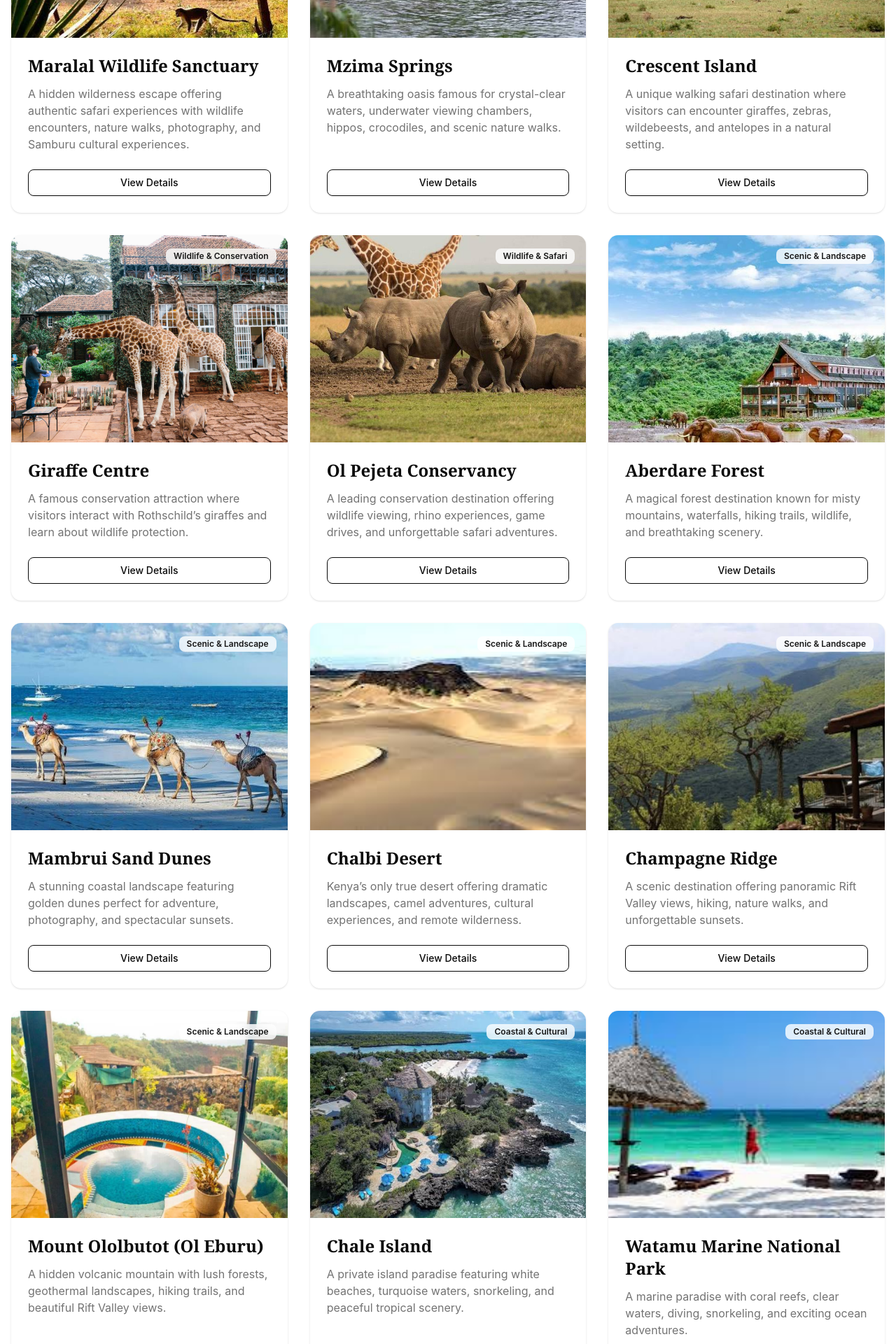
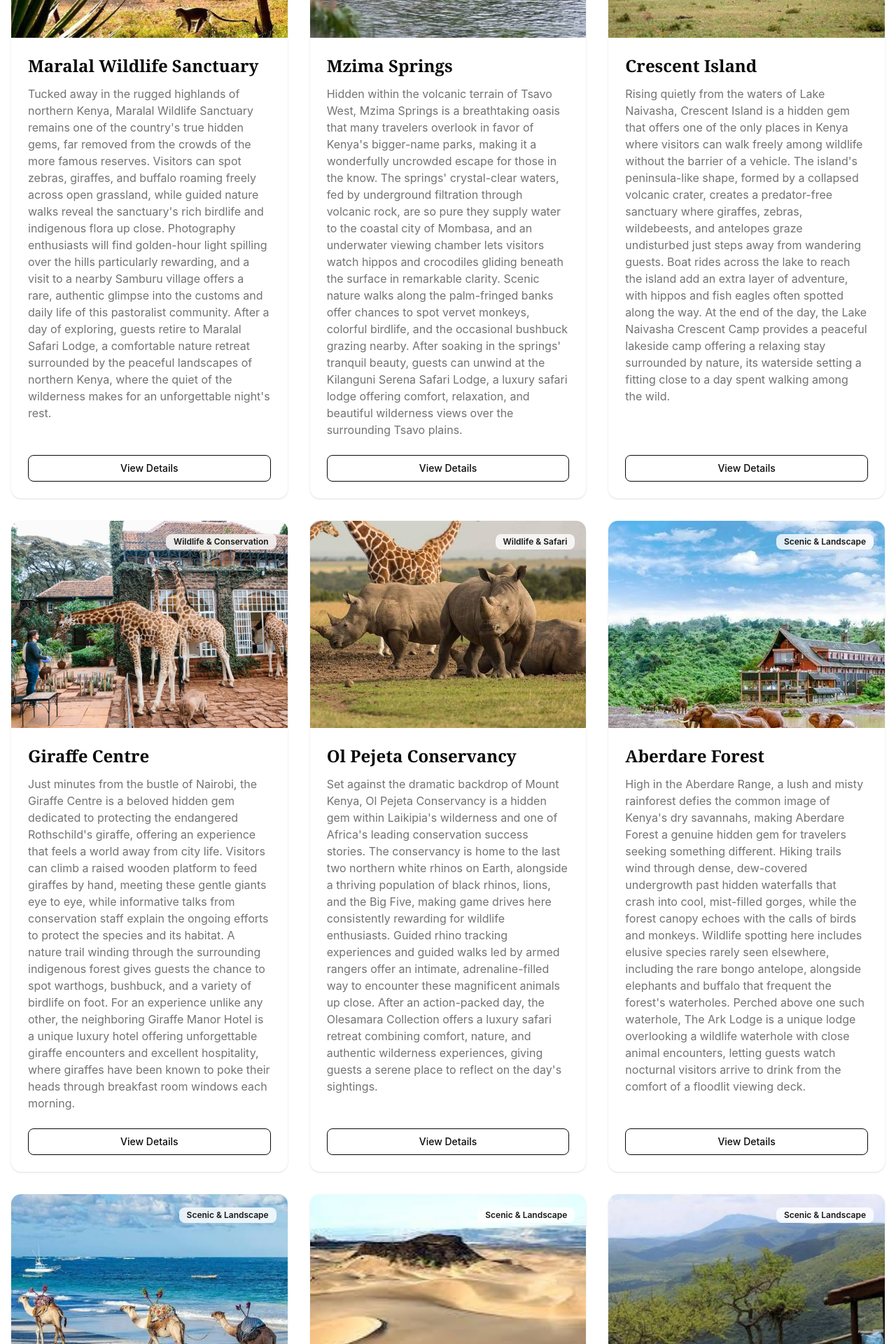
Before and after one commit to kwambokamegan/secret--safari, a React (Vite) app: page /discover in a window 1280 px wide. Shown: the part 740-2660 px from the top of the page at 70% size. Built offline with nearby package versions, Linux system fonts and the light colour scheme.

Commit message:
Expand destination descriptions with full paragraphs

```diff
--- a/src/data/destinations.ts
+++ b/src/data/destinations.ts
@@ -19,7 +19,7 @@ export const destinations: Destination[] = [
     location: "Northern Kenya",
     image: "/images/destinations/maralal.jpeg",
     description:
-      "A hidden wilderness escape offering authentic safari experiences with wildlife encounters, nature walks, photography, and Samburu cultural experiences.",
+      "Tucked away in the rugged highlands of northern Kenya, Maralal Wildlife Sanctuary remains one of the country's true hidden gems, far removed from the crowds of the more famous reserves. Visitors can spot zebras, giraffes, and buffalo roaming freely across open grassland, while guided nature walks reveal the sanctuary's rich birdlife and indigenous flora up close. Photography enthusiasts will find golden-hour light spilling over the hills particularly rewarding, and a visit to a nearby Samburu village offers a rare, authentic glimpse into the customs and daily life of this pastoralist community. After a day of exploring, guests retire to Maralal Safari Lodge, a comfortable nature retreat surrounded by the peaceful landscapes of northern Kenya, where the quiet of the wilderness makes for an unforgettable night's rest.",
     accommodation: {
       name: "Maralal Safari Lodge",
       description:
@@ -34,7 +34,7 @@ export const destinations: Destination[] = [
     location: "Tsavo West, Kenya",
     image: "/images/destinations/mzima-springs.jpeg",
     description:
-      "A breathtaking oasis famous for crystal-clear waters, underwater viewing chambers, hippos, crocodiles, and scenic nature walks.",
+      "Hidden within the volcanic terrain of Tsavo West, Mzima Springs is a breathtaking oasis that many travelers overlook in favor of Kenya's bigger-name parks, making it a wonderfully uncrowded escape for those in the know. The springs' crystal-clear waters, fed by underground filtration through volcanic rock, are so pure they supply water to the coastal city of Mombasa, and an underwater viewing chamber lets visitors watch hippos and crocodiles gliding beneath the surface in remarkable clarity. Scenic nature walks along the palm-fringed banks offer chances to spot vervet monkeys, colorful birdlife, and the occasional bushbuck grazing nearby. After soaking in the springs' tranquil beauty, guests can unwind at the Kilanguni Serena Safari Lodge, a luxury safari lodge offering comfort, relaxation, and beautiful wilderness views over the surrounding Tsavo plains.",
     accommodation: {
       name: "Kilanguni Serena Safari Lodge",
       description:
@@ -49,7 +49,7 @@ export const destinations: Destination[] = [
     location: "Lake Naivasha, Kenya",
     image: "/images/destinations/crescent-island.jpeg",
     description:
-      "A unique walking safari destination where visitors can encounter giraffes, zebras, wildebeests, and antelopes in a natural setting.",
+      "Rising quietly from the waters of Lake Naivasha, Crescent Island is a hidden gem that offers one of the only places in Kenya where visitors can walk freely among wildlife without the barrier of a vehicle. The island's peninsula-like shape, formed by a collapsed volcanic crater, creates a predator-free sanctuary where giraffes, zebras, wildebeests, and antelopes graze undisturbed just steps away from wandering guests. Boat rides across the lake to reach the island add an extra layer of adventure, with hippos and fish eagles often spotted along the way. At the end of the day, the Lake Naivasha Crescent Camp provides a peaceful lakeside camp offering a relaxing stay surrounded by nature, its waterside setting a fitting close to a day spent walking among the wild.",
     accommodation: {
       name: "Lake Naivasha Crescent Camp",
       description:
@@ -64,7 +64,7 @@ export const destinations: Destination[] = [
     location: "Nairobi, Kenya",
     image: "/images/destinations/giraffe-centre.jpeg",
     description:
-      "A famous conservation attraction where visitors interact with Rothschild’s giraffes and learn about wildlife protection.",
+      "Just minutes from the bustle of Nairobi, the Giraffe Centre is a beloved hidden gem dedicated to protecting the endangered Rothschild's giraffe, offering an experience that feels a world away from city life. Visitors can climb a raised wooden platform to feed giraffes by hand, meeting these gentle giants eye to eye, while informative talks from conservation staff explain the ongoing efforts to protect the species and its habitat. A nature trail winding through the surrounding indigenous forest gives guests the chance to spot warthogs, bushbuck, and a variety of birdlife on foot. For an experience unlike any other, the neighboring Giraffe Manor Hotel is a unique luxury hotel offering unforgettable giraffe encounters and excellent hospitality, where giraffes have been known to poke their heads through breakfast room windows each morning.",
     accommodation: {
       name: "Giraffe Manor Hotel",
       description:
@@ -79,7 +79,7 @@ export const destinations: Destination[] = [
     location: "Laikipia, Kenya",
     image: "/images/destinations/ol-pejeta.jpeg",
     description:
-      "A leading conservation destination offering wildlife viewing, rhino experiences, game drives, and unforgettable safari adventures.",
+      "Set against the dramatic backdrop of Mount Kenya, Ol Pejeta Conservancy is a hidden gem within Laikipia's wilderness and one of Africa's leading conservation success stories. The conservancy is home to the last two northern white rhinos on Earth, alongside a thriving population of black rhinos, lions, and the Big Five, making game drives here consistently rewarding for wildlife enthusiasts. Guided rhino tracking experiences and guided walks led by armed rangers offer an intimate, adrenaline-filled way to encounter these magnificent animals up close. After an action-packed day, the Olesamara Collection offers a luxury safari retreat combining comfort, nature, and authentic wilderness experiences, giving guests a serene place to reflect on the day's sightings.",
     accommodation: {
       name: "Olesamara Collection",
       description:
@@ -94,7 +94,7 @@ export const destinations: Destination[] = [
     location: "Aberdare Range, Kenya",
     image: "/images/destinations/aberdare.jpeg",
     description:
-      "A magical forest destination known for misty mountains, waterfalls, hiking trails, wildlife, and breathtaking scenery.",
+      "High in the Aberdare Range, a lush and misty rainforest defies the common image of Kenya's dry savannahs, making Aberdare Forest a genuine hidden gem for travelers seeking something different. Hiking trails wind through dense, dew-covered undergrowth past hidden waterfalls that crash into cool, mist-filled gorges, while the forest canopy echoes with the calls of birds and monkeys. Wildlife spotting here includes elusive species rarely seen elsewhere, including the rare bongo antelope, alongside elephants and buffalo that frequent the forest's waterholes. Perched above one such waterhole, The Ark Lodge is a unique lodge overlooking a wildlife waterhole with close animal encounters, letting guests watch nocturnal visitors arrive to drink from the comfort of a floodlit viewing deck.",
     accommodation: {
       name: "The Ark Lodge",
       description:
@@ -109,11 +109,11 @@ export const destinations: Destination[] = [
     location: "Malindi, Kenya",
     image: "/images/destinations/mambrui-dunes.jpeg",
     description:
-      "A stunning coastal landscape featuring golden dunes perfect for adventure, photography, and spectacular sunsets.",
+      "Just north of Malindi, the Mambrui Sand Dunes remain a hidden gem along Kenya's coast, their towering golden slopes largely undiscovered by the crowds that flock to the region's beaches. Adventure seekers can climb the shifting dunes for sweeping views of the Indian Ocean, try sandboarding down their steep faces, or simply wander the dramatic landscape as a backdrop for striking photography. As the sun begins to set, the dunes take on a fiery amber glow, creating one of the most spectacular sunset views on the entire coastline. Nearby, the Coral Village Bungalow offers a peaceful coastal retreat offering comfort near Kenya's beautiful shoreline, the perfect base for exploring this quiet corner of the coast.",
     accommodation: {
       name: "Coral Village Bungalow",
       description:
-        "A peaceful coastal retreat offering comfort near Kenya’s beautiful shoreline.",
+        "A peaceful coastal retreat offering comfort near Kenya's beautiful shoreline.",
     },
   },
 
@@ -124,7 +124,7 @@ export const destinations: Destination[] = [
     location: "Northern Kenya",
     image: "/images/destinations/chalbi-desert.jpeg",
     description:
-      "Kenya’s only true desert offering dramatic landscapes, camel adventures, cultural experiences, and remote wilderness.",
+      "Far from Kenya's lush plains, the Chalbi Desert is a hidden gem of stark, otherworldly beauty and the country's only true desert, offering an experience unlike anywhere else in East Africa. Vast, blinding-white salt pans stretch to the horizon, occasionally broken by nomadic Gabbra caravans leading camels across the wasteland in scenes that feel almost biblical. Adventurous travelers can join camel trekking expeditions, learn about the resilient desert cultures that call this region home, or simply take in the profound silence and isolation of the landscape. After a day exploring the desert's rugged terrain, Desert Rose Kenya provides a comfortable desert stay surrounded by the beauty of northern Kenya, offering welcome respite from the region's intense heat.",
     accommodation: {
       name: "Desert Rose Kenya",
       description:
@@ -139,7 +139,7 @@ export const destinations: Destination[] = [
     location: "Great Rift Valley, Kenya",
     image: "/images/destinations/champagne-ridge.jpeg",
     description:
-      "A scenic destination offering panoramic Rift Valley views, hiking, nature walks, and unforgettable sunsets.",
+      "Perched along the edge of the Great Rift Valley, Champagne Ridge is a hidden gem offering some of the most panoramic views in the region, largely bypassed by travelers rushing between Kenya's more famous parks. Hiking trails along the ridge reward visitors with sweeping vistas across the valley floor, while gentle nature walks through the surrounding bush reveal a variety of birdlife and acacia-dotted scenery. As evening approaches, the ridge becomes one of the finest spots in the country to watch the sun set over the Rift Valley, the sky bursting into shades of orange and pink. The elegant Oolorien House Kajiado offers comfort and stunning landscape views, making it an ideal base for soaking in the ridge's scenery at any time of day.",
     accommodation: {
       name: "Oolorien House Kajiado",
       description:
@@ -154,7 +154,7 @@ export const destinations: Destination[] = [
     location: "Naivasha, Kenya",
     image: "/images/destinations/ol-eburu.jpeg",
     description:
-      "A hidden volcanic mountain with lush forests, geothermal landscapes, hiking trails, and beautiful Rift Valley views.",
+      "Overlooking the Rift Valley near Naivasha, Mount Ololbutot, better known as Ol Eburu, is a hidden volcanic gem cloaked in lush forest and largely unknown outside of dedicated hiking circles. Steaming geothermal vents and fumaroles dot the mountain's slopes, a striking reminder of the volcanic forces that shaped this landscape, while hiking trails wind through dense forest alive with birdsong and the calls of colobus monkeys. Reaching the summit rewards hikers with sweeping views across the Rift Valley and Lake Naivasha in the distance, making the climb well worth the effort. At the base of the mountain, the Ol Eburu Cottage Naivasha offers a cozy nature retreat perfect for exploring the surrounding wilderness, an ideal spot to rest after a day on the trails.",
     accommodation: {
       name: "Ol Eburu Cottage Naivasha",
       description:
@@ -169,7 +169,7 @@ export const destinations: Destination[] = [
     location: "Kwale, Kenya",
     image: "/images/destinations/chale-island.jpeg",
     description:
-      "A private island paradise featuring white beaches, turquoise waters, snorkeling, and peaceful tropical scenery.",
+      "Off the coast of Kwale, Chale Island is a hidden tropical gem, a private island paradise where white sand beaches meet impossibly turquoise waters. Snorkeling around the surrounding coral reefs reveals a vibrant underwater world of tropical fish, while the island's quiet, palm-fringed shores are ideal for long walks or simply relaxing to the sound of the waves. Local legend and folklore surrounding the island add a layer of mystery to its natural beauty, drawing curious travelers to explore beyond the beach. The exclusive Chale Island Resort offers a luxury island resort offering privacy, relaxation, and coastal charm, giving guests the sense of having an entire tropical paradise to themselves.",
     accommodation: {
       name: "Chale Island Resort",
       description:
@@ -184,7 +184,7 @@ export const destinations: Destination[] = [
     location: "Watamu, Kenya",
     image: "/images/destinations/watamu.jpeg",
     description:
-      "A marine paradise with coral reefs, clear waters, diving, snorkeling, and exciting ocean adventures.",
+      "Along Kenya's northern coast, Watamu Marine National Park is a hidden marine gem protecting one of the healthiest coral reef systems in East Africa. Crystal-clear waters make for exceptional diving and snorkeling, with visitors regularly encountering colorful reef fish, sea turtles, and vibrant coral gardens just offshore. Glass-bottomed boat tours offer a way to experience the park's underwater beauty without getting wet, while deep-sea fishing excursions attract those seeking bigger ocean adventures. After a day exploring the reefs, Hemingways Watamu offers a luxury beachfront resort offering elegant rooms and beautiful ocean views, the perfect place to watch the sun set over the Indian Ocean.",
     accommodation: {
       name: "Hemingways Watamu",
       description:
@@ -199,7 +199,7 @@ export const destinations: Destination[] = [
     location: "South Coast, Kenya",
     image: "/images/destinations/tiwi-beach.jpeg",
     description:
-      "A peaceful coastal escape featuring quiet beaches, natural pools, snorkeling, and relaxation.",
+      "South of Mombasa, Tiwi Beach remains a hidden gem along Kenya's coastline, quieter and far less developed than its more famous neighboring beaches. Natural tidal pools formed along the reef create calm, sheltered spots perfect for swimming and snorkeling, while the beach's soft white sand and swaying palms make it an idyllic setting for simply unwinding. Low tide reveals rock pools teeming with small marine life, a favorite discovery for curious visitors exploring the shoreline. The Hillpark Amare Resort provides a comfortable beachfront stay ideal for a relaxing coastal holiday, offering easy access to the beach's peaceful, uncrowded shores.",
     accommodation: {
       name: "Hillpark Amare Resort",
       description:
@@ -214,7 +214,7 @@ export const destinations: Destination[] = [
     location: "Lamu Island, Kenya",
     image: "/images/destinations/lamu.jpeg",
     description:
-      "A historic island rich in Swahili culture, traditional architecture, dhow sailing, and coastal charm.",
+      "Lamu Island is a hidden cultural gem, a place where time feels measured not by clocks but by tides and wind, and one of the best-preserved examples of Swahili civilization on the East African coast. Narrow winding streets lined with intricately carved wooden doors lead visitors through a UNESCO-listed old town rich in centuries-old architecture and tradition. Traditional dhow sailing trips along the mangrove channels offer a peaceful way to take in the coastline, especially at sunset, while local markets and Swahili cuisine give a genuine taste of island life. The boutique Siyu-Sabour House showcases authentic Swahili design and island heritage, immersing guests fully in the atmosphere that makes Lamu so distinctive.",
     accommodation: {
       name: "Siyu-Sabour House",
       description:
@@ -229,7 +229,7 @@ export const destinations: Destination[] = [
     location: "Lake Victoria, Kenya",
     image: "/images/destinations/kisumu.jpeg",
     description:
-      "A vibrant lakeside destination offering beautiful sunsets, waterfront views, culture, and relaxation.",
+      "On the shores of Lake Victoria, Kisumu is a hidden lakeside gem, a vibrant city often overlooked by travelers focused on Kenya's coast and savannah. Waterfront walks along the lake offer some of the most beautiful sunsets in the country, while boat trips out onto the lake give visitors the chance to spot hippos and a rich variety of birdlife. The city's markets and cultural sites offer an authentic glimpse into local Luo culture and daily life, adding depth to any visit. The charming Bingo Beach Resort offers a lakeside retreat with peaceful accommodation overlooking Lake Victoria, an ideal base for experiencing this often-missed side of Kenya.",
     accommodation: {
       name: "Bingo Beach Resort",
       description:
```
